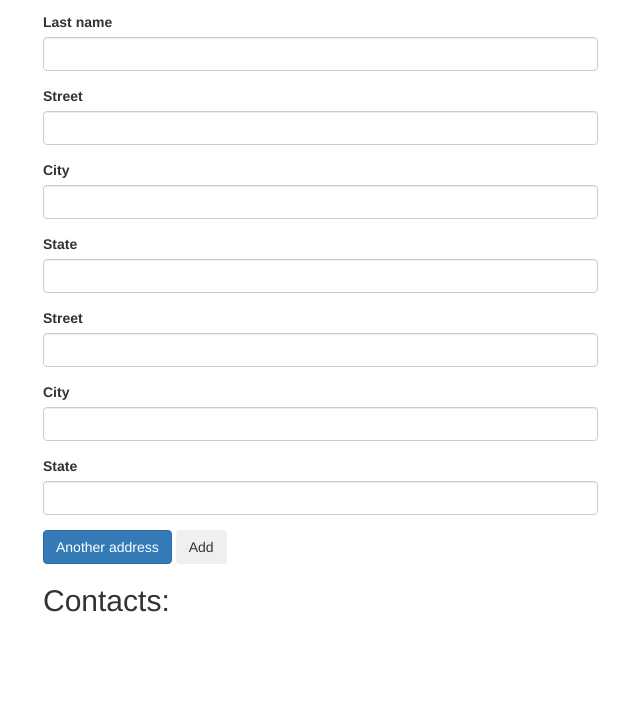
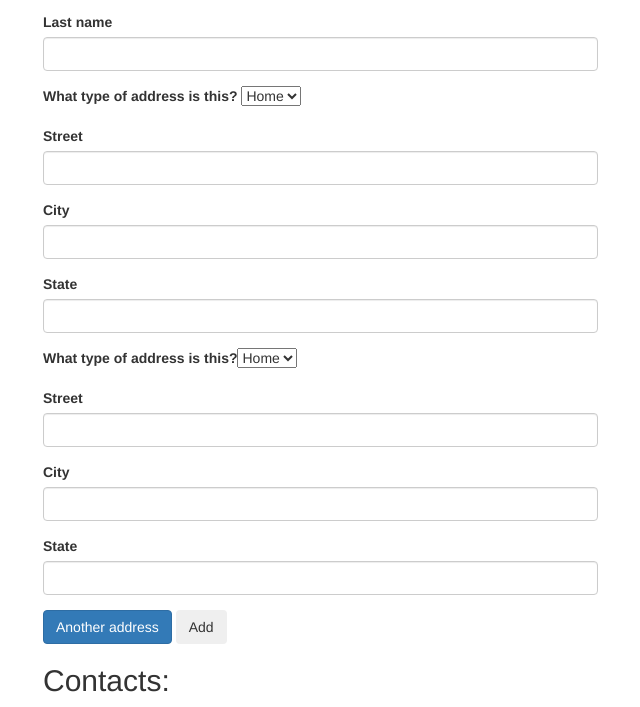
Before and after one commit to buffbabyfinn/address2, a plain HTML site: page index.html in a window 1280 px wide. Both pictures are taken after a click on the element "Another address". Shown: the part 195-902 px from the top of the page, without its empty margins (27-667 px from the left). Before the commit the page ends 822 px from the top, so only its background shows below. Drawn offline with Linux system fonts and the light colour scheme.

Commit message:
Add address type to all addresses input.

```diff
--- a/css/styles.css
+++ b/css/styles.css
@@ -9,3 +9,6 @@
 .contact:hover {
   text-decoration: underline;
 }
+.address-type option {
+   margin-bottom: 20px;
+}
--- a/index.html
+++ b/index.html
@@ -24,8 +24,16 @@
               <input type="text" class="form-control" id="new-last-name">
             </div>
 
-            <div id="new-addresses">
+
+          <div id="new-addresses">
            <div class="new-address">
+             <div class="form-group address-type">
+               <label>What type of address is this?</label>
+               <select type="select" class="new-type">
+               <option type="address-type">Home</option>
+               <option type="address-type">Work</option>
+               </select>
+             </div>
              <div class="form-group">
                <label for="new-street">Street</label>
                <input type="text" class="form-control new-street">
--- a/js/scripts.js
+++ b/js/scripts.js
@@ -7,14 +7,15 @@ Contact.prototype.fullName = function() {
   return this.firstName + " " + this.lastName;
 }
 
-function Address(street, city, state) {
+function Address(type, street, city, state) {
+  this.type = type;
   this.street = street;
   this.city = city;
   this.state = state;
 }
 
 Address.prototype.fullAddress = function() {
-  return this.street + ", " + this.city + ", " + this.state;
+  return this.type + ": " + this.street + ", " + this.city + ", " + this.state;
 }
 
 function resetFields() {
@@ -29,6 +30,13 @@ $(document).ready(function() {
   $("#add-address").click(function() {
   $("#new-addresses").append('<div class="new-address">' +
                               '<div class="form-group">' +
+                              '<div class="form-group address-type">' +
+                                '<label>What type of address is this?</label>' +
+                                '<select type="select" class="new-type">' +
+                                '<option type="address-type">Home</option>' +
+                                '<option type="address-type">Work</option>' +
+                                '</select>' +
+                              '</div>' +
                                 '<label for="new-street">Street</label>' +
                                 '<input type="text" class="form-control new-street">' +
                               '</div>' +
@@ -51,10 +59,11 @@ $(document).ready(function() {
     var newContact = new Contact(inputtedFirstName, inputtedLastName);
 
     $(".new-address").each(function() {
+     var inputtedType = $(this).find(".new-type option:selected").text();
      var inputtedStreet = $(this).find("input.new-street").val();
      var inputtedCity = $(this).find("input.new-city").val();
      var inputtedState = $(this).find("input.new-state").val();
-     var newAddress = new Address(inputtedStreet, inputtedCity, inputtedState)
+     var newAddress = new Address(inputtedType, inputtedStreet, inputtedCity, inputtedState)
      newContact.addresses.push(newAddress)
    });
 
```
Lines whose indentation alone changed are shown as unchanged.
